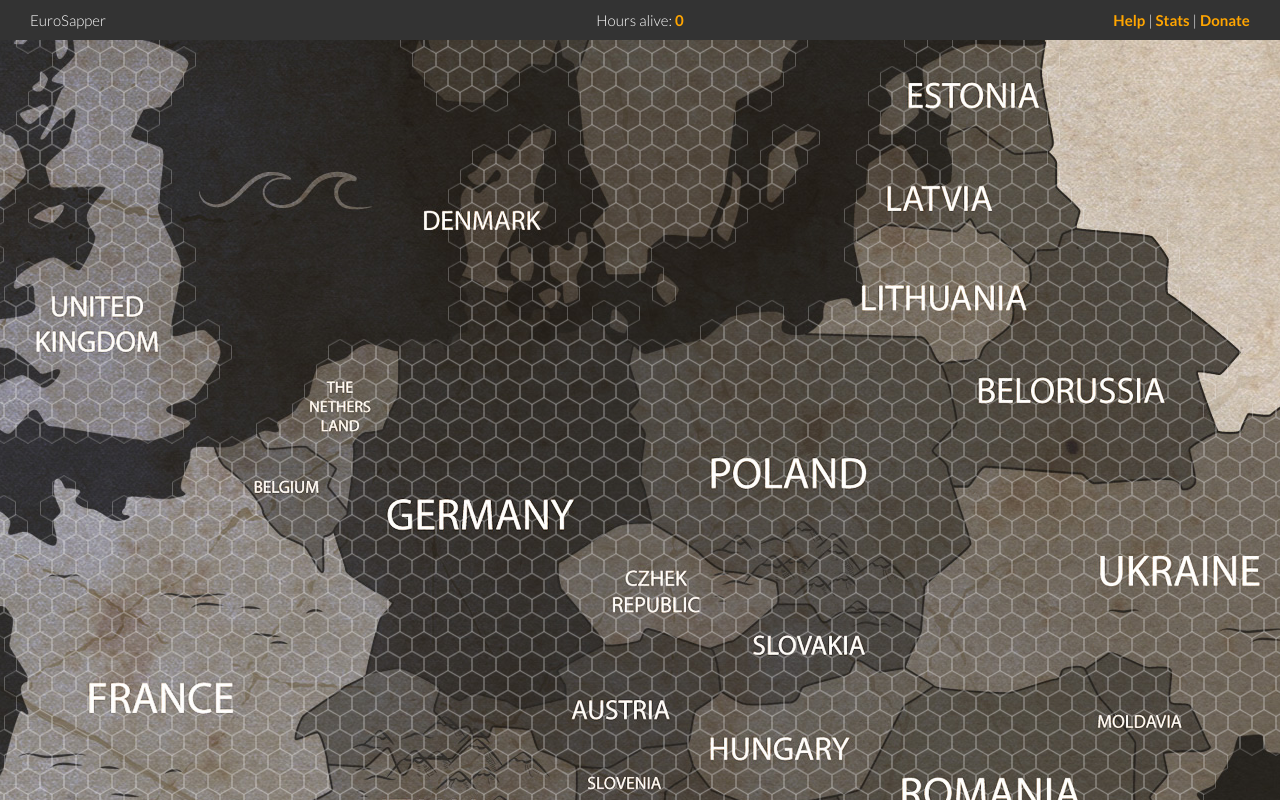
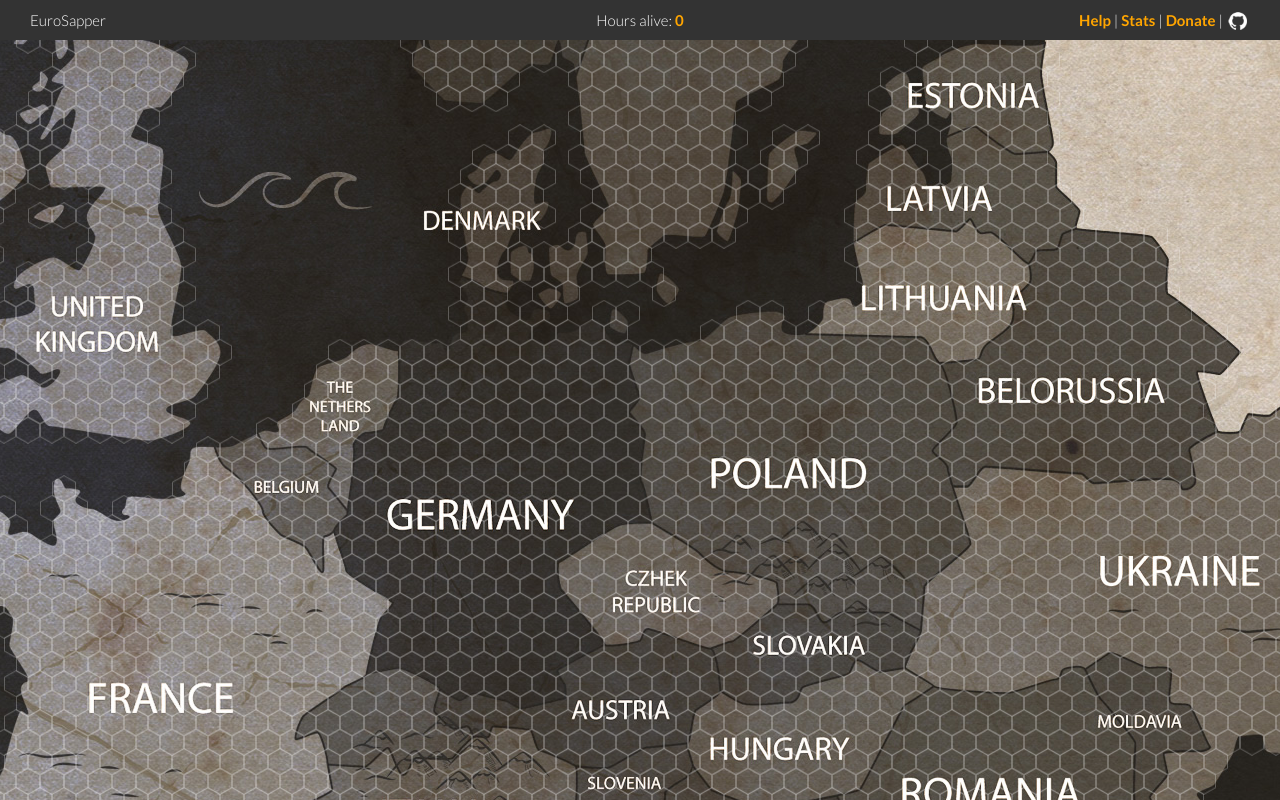
Before and after one commit to kWeb24/EuropeHolidaysPlanner, a PHP site: page / in a window 1280 px wide. Run offline with PHP 8.4, Linux system fonts and the light colour scheme.

Commit message:
Add: Github link

```diff
--- a/assets/css/global.css
+++ b/assets/css/global.css
@@ -27,7 +27,7 @@ a, a:hover { color: orange; text-decoration: none; font-family: 'Lato', sans-ser
 .app .game, .app .effects { width: 100vw; height: calc(100vh - 40px); position: absolute; top: 40px; left: 0; z-index: 4; }
 .app .effects { z-index: 5; height: 100vh; top: 0; pointer-events: none; }
 .app .game canvas, .app .effects canvas { display: block; width: 100%; height: 100%; }
-
+.app .uibar .github img { height: 24px; top: 7px; }
 .app .popups { width: 100%; height: 100%; position: absolute; left: 0; top: 0; z-index: 14; display: none; }
 .app .popups .popup { background: #333333; width: 460px; padding: 25px; position: absolute; top: 50%; left: 50%; transform: translate(-50%, -50%); z-index: 100; }
 .app .popups .popup.center { text-align: center; }
--- a/index.html
+++ b/index.html
@@ -34,7 +34,7 @@
             Hours alive: <span id="pointsCounter">0</span>
           </div>
           <div class="right">
-            <a id="helpLink" href="#">Help</a> | <a id="statsLink" href="#">Stats</a> | <a id="supportLink" href="#">Donate</a>
+            <a id="helpLink" href="#">Help</a> | <a id="statsLink" href="#">Stats</a> | <a id="supportLink" href="#">Donate</a> | <a class="github" target="_blank" href="https://github.com/kWeb24/EuropeHolidaysPlanner"><img src="assets/img/github.png" alt="Github" /></a>
           </div>
         </div>
       </div>
```
Also changed, not shown: assets/img/github.png (added).
